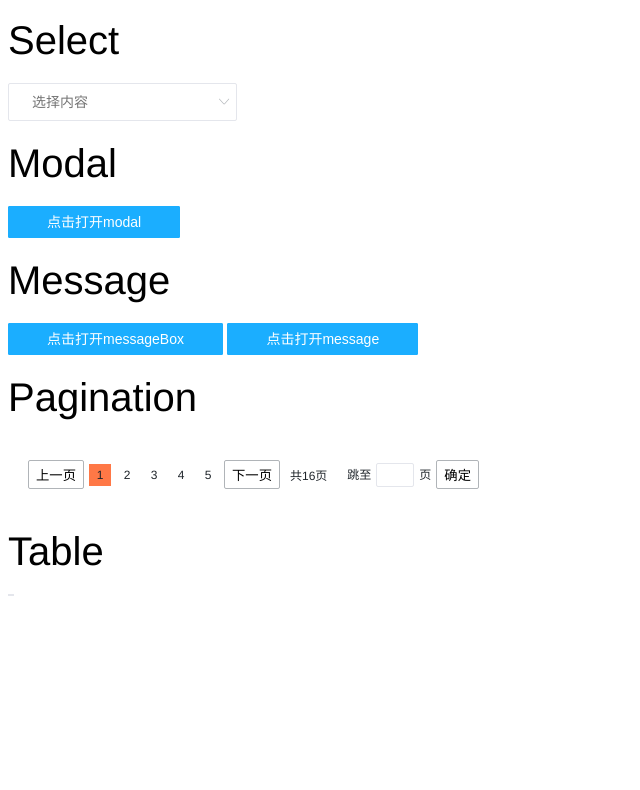
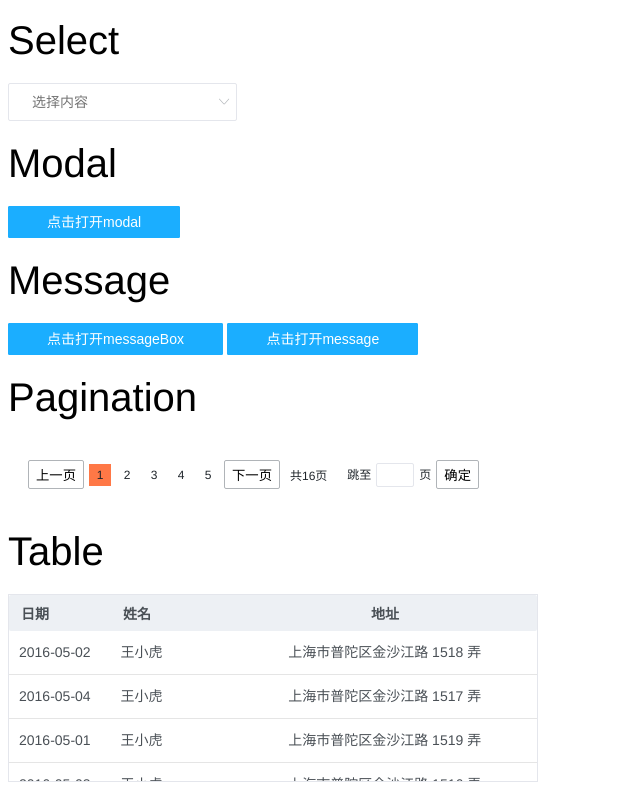
Before and after one commit to Nabufaces/lanlan-ui, a Vue app: page / in a window 1280 px wide. Shown: the part 419-1209 px from the top of the page, without its empty margins (0-640 px from the left). Before the commit the page ends 1023 px from the top, so only its background shows below. Built offline with nearby package versions, Linux system fonts and the light colour scheme.

Commit message:
lan-table

```diff
--- a/src/components/index.vue
+++ b/src/components/index.vue
@@ -69,7 +69,14 @@
 
     <label class="title">Table</label>
     <div class="group">
-      <lan-table :tableSource="tableSource"></lan-table>
+      <lan-table :tableSource="tableSource" :height="150">
+        <lan-table-column prop="date" label="日期" :width="100"
+        ></lan-table-column>
+        <lan-table-column prop="name" label="姓名" :width="120"
+        ></lan-table-column>
+        <lan-table-column prop="address" label="地址" :width="300" align="center"
+        ></lan-table-column>
+      </lan-table>
 
     </div>
   </div>
@@ -84,6 +91,7 @@
   import lanMessage from './lan-message/lan-message'
   import lanPagination from './lan-pagination/lan-pagination'
   import lanTable from './lan-table/lan-table'
+  import LanTableColumn from "./lan-table/lan-table-column";
 
   export default {
     data () {
@@ -124,10 +132,15 @@
           date: '2016-05-03',
           name: '王小虎',
           address: '上海市普陀区金沙江路 1516 弄'
+        }, {
+          date: '2016-05-25',
+          name: '王小虎',
+          address: '上海市普陀区金沙江路 1520 弄'
         }]
       }
     },
     components: {
+      LanTableColumn,
       lanBtn,
       lanSwitch,
       lanInput,
--- a/src/components/lan-message/lan-message.css
+++ b/src/components/lan-message/lan-message.css
@@ -58,7 +58,7 @@
   margin-right: 9px;
 }
 .updown-enter-active {
-  animation: down .8s ease;
+  animation: down .5s ease;
   animation-fill-mode: forwards;
 }
 @keyframes down {
--- a/src/components/lan-message/lan-message.less
+++ b/src/components/lan-message/lan-message.less
@@ -61,7 +61,7 @@
 }
 
 .updown-enter-active {
-  animation: down .8s ease;
+  animation: down .5s ease;
   animation-fill-mode: forwards;
 }
 .updown-leave-active {
--- a/src/components/lan-message/lan-message.vue
+++ b/src/components/lan-message/lan-message.vue
@@ -1,5 +1,4 @@
 <template>
-
   <div class="lan-message" v-if="showFlag">
     <div class="modal-mask" v-if="isModal" @click.self="handleCloseWindow">
         <div class="modal">
--- /dev/null
+++ b/src/components/lan-table/lan-table-column.vue
@@ -0,0 +1,26 @@
+<template>
+
+</template>
+
+<script>
+  export default{
+    name: 'lan-table-column',
+    props: {
+      prop: String,
+      label: {
+        type: [Number,String],
+        require: true
+      },
+      width: {
+        type: Number
+      },
+      align: {
+        type: String,
+        default: 'left',
+        validator: function (value) {
+          return ['left', 'center', 'right'].indexOf(value) !== -1;
+        }
+      }
+    }
+  }
+</script>
--- a/src/components/lan-table/lan-table.css
+++ b/src/components/lan-table/lan-table.css
@@ -1,3 +1,38 @@
 .lan-table {
   border: 1px solid #E4E6EC;
+  color: #4A5056;
+  font-size: 14px;
 }
+.lan-table .lan-table-header {
+  background-color: #EDF0F4;
+  border-radius: 2px;
+  padding: 5px 0;
+}
+.lan-table .lan-table-header thead th {
+  padding: 1px 10px;
+}
+.lan-table .lan-table-body {
+  overflow: scroll;
+}
+.lan-table .lan-table-body table {
+  width: 100%;
+  border-collapse: collapse;
+}
+.lan-table .lan-table-body table tbody tr {
+  border-bottom: 1px solid #E5E5E5;
+}
+.lan-table .lan-table-body table tbody tr:last-child {
+  border-bottom: none;
+}
+.lan-table .lan-table-body table tbody tr:hover {
+  background-color: #f5f7fa;
+}
+.lan-table .lan-table-body table tbody tr td {
+  box-sizing: border-box;
+  overflow: hidden;
+  text-overflow: ellipsis;
+  white-space: normal;
+  word-break: break-all;
+  line-height: 23px;
+  padding: 10px;
+}
--- a/src/components/lan-table/lan-table.less
+++ b/src/components/lan-table/lan-table.less
@@ -1,3 +1,42 @@
 .lan-table {
   border: 1px solid #E4E6EC;
+  color: #4A5056;
+  font-size: 14px;
+  .lan-table-header {
+    background-color: #EDF0F4;
+    border-radius: 2px;
+    padding: 5px 0;
+    thead {
+      th {
+        padding: 1px 10px;
+      }
+    }
+  }
+  .lan-table-body {
+    overflow: scroll;
+    table {
+      width: 100%;
+      border-collapse: collapse;
+      tbody {
+        tr {
+          border-bottom: 1px solid #E5E5E5;
+          &:last-child {
+            border-bottom: none;
+          }
+          &:hover {
+            background-color: #f5f7fa;
+          }
+          td {
+            box-sizing: border-box;
+            overflow: hidden;
+            text-overflow: ellipsis;
+            white-space: normal;
+            word-break: break-all;
+            line-height: 23px;
+            padding: 10px;
+          }
+        }
+      }
+    }
+  }
 }
--- a/src/components/lan-table/lan-table.vue
+++ b/src/components/lan-table/lan-table.vue
@@ -1,30 +1,51 @@
 <template>
   <div class="lan-table">
-    <table>
+    <slot></slot>
+    <table class="lan-table-header">
+      <colgroup>
+        <col v-for="item in tableColumn" :width="item.width">
+      </colgroup>
       <thead>
-
+        <th v-for="item in tableColumn" :align="item.align">{{item.label}}</th>
       </thead>
-      <tbody>
-
-      </tbody>
     </table>
+    <div class="lan-table-body" :style="{ height: height + 'px'}">
+      <table>
+        <colgroup>
+          <col v-for="item in tableColumn" :width="item.width">
+        </colgroup>
+        <tbody>
+        <tr v-for="item, index in tableSource" :key="index">
+          <td v-for="td in tableColumn" :align="td.align">{{item[td.prop]}}</td>
+        </tr>
+        </tbody>
+      </table>
+    </div>
   </div>
 </template>
 
 <script>
+  import lanTableColumn from './lan-table-column';
+
   export default{
     name: 'lan-table',
     props: {
       tableSource: {
         type: Array,
         require: true
+      },
+      height: Number
+    },
+    components: {
+      lanTableColumn
+    },
+    data: function(){
+      return {
+        tableColumn: []
       }
     },
-
-    data: function(){
-      return {
-
-      }
+    created() {
+      this.tableColumn = this.$children;
     },
     methods: {
 
```
Also changed, not shown: 1 other file (tests, documents, lock files or other folders).
